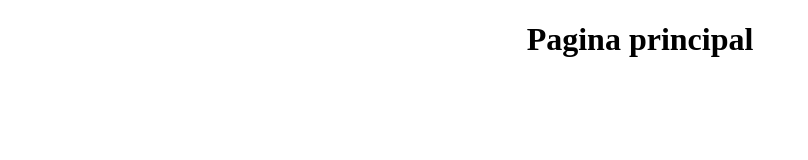
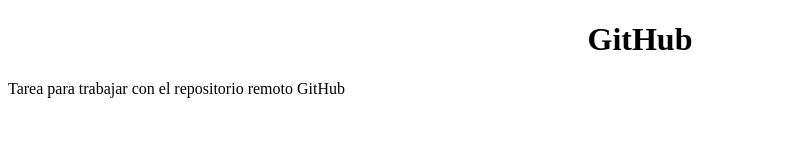
Before and after one commit to jesufr/tarea3., a plain HTML site: page index.html in a window 1280 px wide. Shown: the whole page, without its empty margins (0-808 px from the left). Drawn offline with Linux system fonts and the light colour scheme.

Commit message:
actualización de index

```diff
--- a/index.html
+++ b/index.html
@@ -12,7 +12,9 @@
 
   <body>
 
-   <h1>Pagina principal</h1>
+   <h1>GitHub</h1>
+
+    <p>Tarea para trabajar con el repositorio remoto GitHub</p>
 
   </body>
 
```
